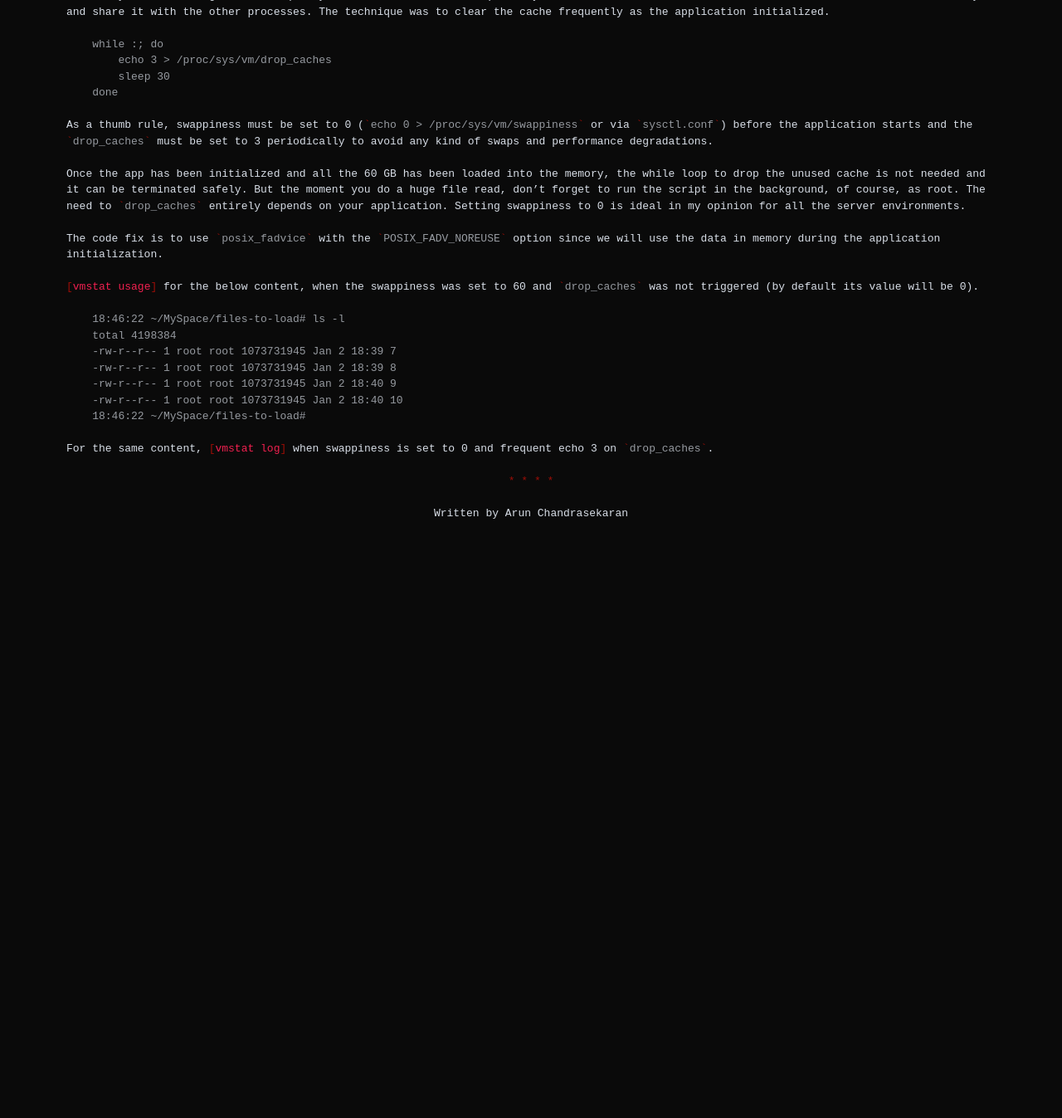
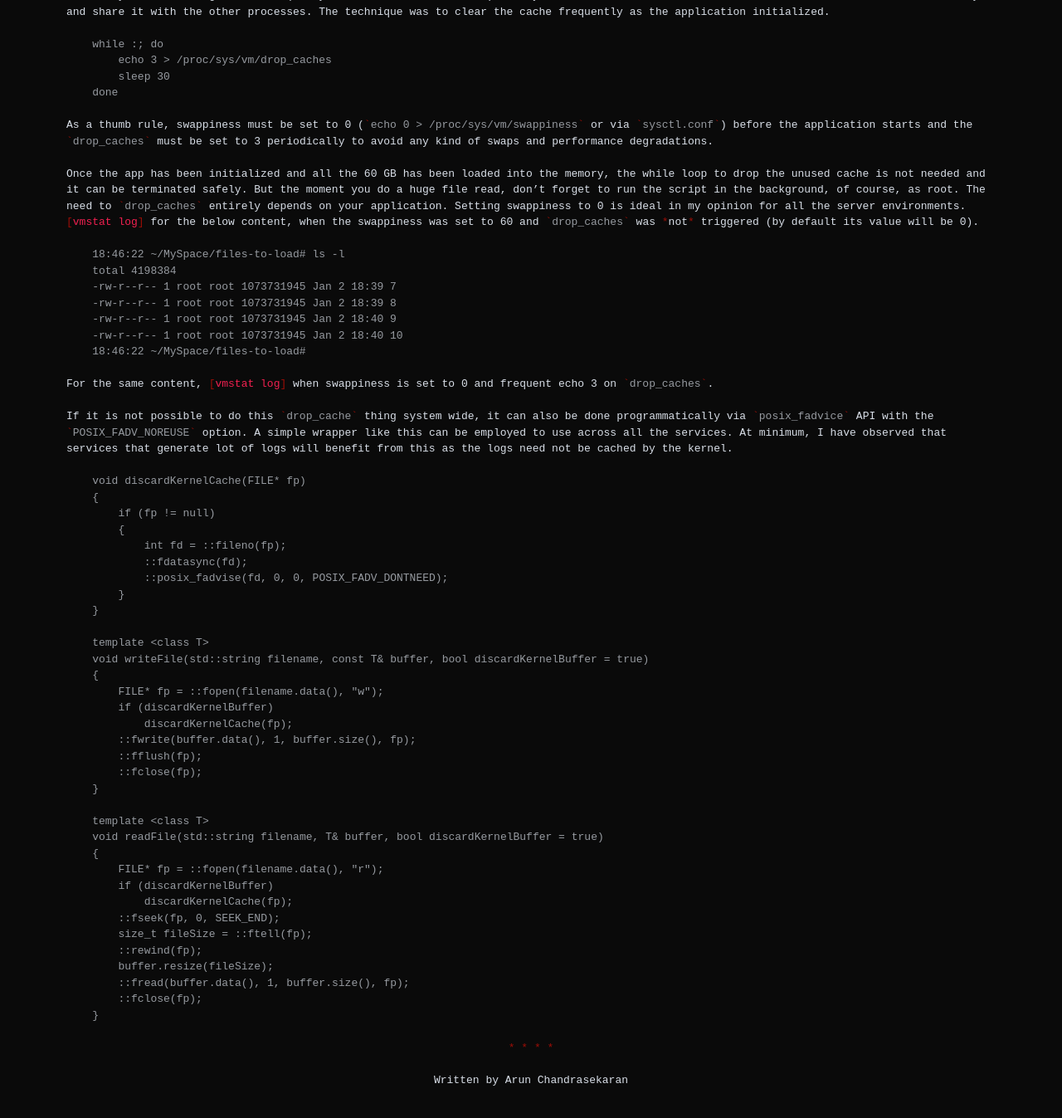
Before and after one commit to carun/carun.github.io, a Jekyll site: the page built from _posts/2011-12-05-swappiness-and-drop_caches-on-Linux.md, in a window 1280 px wide and 1400 px high, scrolled down 1073 px. Shown: the top 1347 px of the window at 83% size. Built offline with Jekyll 4.4.1, drawn with Linux system fonts in a browser that asks for light colours; before the commit the page ends 1798 px from its top, so only the background shows below that.

Commit message:
Add C++ sample for drop cache equivalent.

````diff
--- a/_posts/2011-12-05-swappiness-and-drop_caches-on-Linux.md
+++ b/_posts/2011-12-05-swappiness-and-drop_caches-on-Linux.md
@@ -46,10 +46,7 @@ done
 As a thumb rule, swappiness must be set to 0 (`echo 0 > /proc/sys/vm/swappiness` or via `sysctl.conf`) before the application starts and the `drop_caches` must be set to 3 periodically to avoid any kind of swaps and performance degradations.
 
 Once the app has been initialized and all the 60 GB has been loaded into the memory, the while loop to drop the unused cache is not needed and it can be terminated safely. But the moment you do a huge file read, don't forget to run the script in the background, of course, as root. The need to `drop_caches` entirely depends on your application. Setting swappiness to 0 is ideal in my opinion for all the server environments.
-
-The code fix is to use `posix_fadvice` with the `POSIX_FADV_NOREUSE` option since we will use the data in memory during the application initialization.
-
-[vmstat usage](http://codepad.org/6pXz0UOH) for the below content, when the swappiness was set to 60 and `drop_caches` was not triggered (by default its value will be 0).
+[vmstat log](http://codepad.org/6pXz0UOH) for the below content, when the swappiness was set to 60 and `drop_caches` was *not* triggered (by default its value will be 0).
 
 ```
 18:46:22 ~/MySpace/files-to-load# ls -l
@@ -62,3 +59,42 @@ total 4198384
 ```
 
 For the same content, [vmstat log](http://codepad.org/9bNwcdbW) when swappiness is set to 0 and frequent echo 3 on `drop_caches`.
+
+If it is not possible to do this `drop_cache` thing system wide, it can also be done programmatically via `posix_fadvice` API with the `POSIX_FADV_NOREUSE` option. A simple wrapper like this can be employed to use across all the services. At minimum, I have observed that services that generate lot of logs will benefit from this as the logs need not be cached by the kernel.
+
+```c++
+void discardKernelCache(FILE* fp)
+{
+    if (fp != null)
+    {
+        int fd = ::fileno(fp);
+        ::fdatasync(fd);
+        ::posix_fadvise(fd, 0, 0, POSIX_FADV_DONTNEED);
+    }
+}
+
+template <class T>
+void writeFile(std::string filename, const T& buffer, bool discardKernelBuffer = true)
+{
+    FILE* fp = ::fopen(filename.data(), "w");
+    if (discardKernelBuffer)
+        discardKernelCache(fp);
+    ::fwrite(buffer.data(), 1, buffer.size(), fp);
+    ::fflush(fp);
+    ::fclose(fp);
+}
+
+template <class T>
+void readFile(std::string filename, T& buffer, bool discardKernelBuffer = true)
+{
+    FILE* fp = ::fopen(filename.data(), "r");
+    if (discardKernelBuffer)
+        discardKernelCache(fp);
+    ::fseek(fp, 0, SEEK_END);
+    size_t fileSize = ::ftell(fp);
+    ::rewind(fp);
+    buffer.resize(fileSize);
+    ::fread(buffer.data(), 1, buffer.size(), fp);
+    ::fclose(fp);
+}
+```
````
